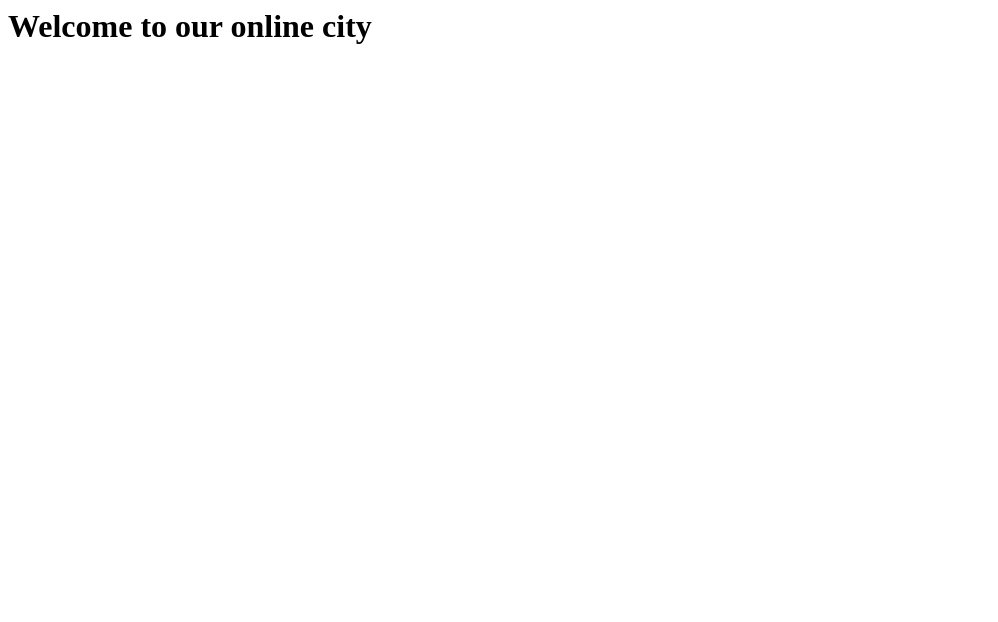
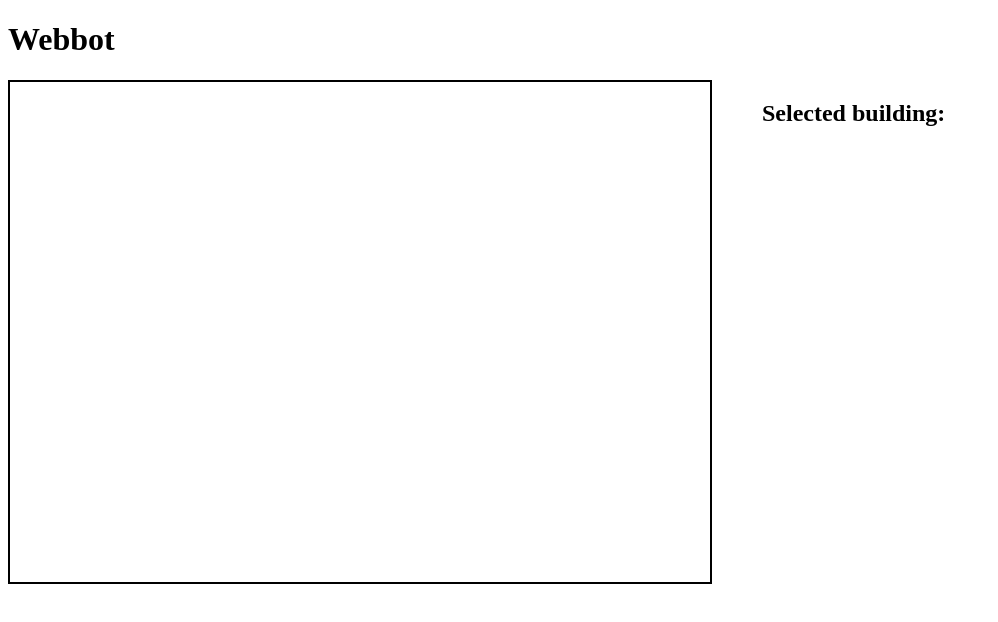
Before and after one commit to SomeRandomGitGuy/webby-game-thingo, a plain HTML site: page index.html in a window 1280 px wide. Shown: the whole page, without its empty margins (0-998 px from the left). Drawn offline with Linux system fonts and the light colour scheme.

Commit message:
div stuff so far

```diff
--- /dev/null
+++ b/index.css
@@ -0,0 +1,10 @@
+.seperator {
+    display: flex;
+}
+
+.map {
+    width: 700px;
+    height: 500px;
+    border: 2px solid black;
+    margin-right: 50px;
+}
--- a/index.html
+++ b/index.html
@@ -1,9 +1,21 @@
-<html>
-    <head>
-        <link rel="stylesheet" type="text/css" href="index.css" />
-    </head>
-    <body>
-        <h1>Welcome to our online city</h1>
-        <script src="index.js"></script>
-    </body>
+<!DOCTYPE html>
+<html lang="">
+  <head>
+    <link rel="stylesheet" type="text/css" href="index.css" />
+    <meta charset="utf-8">
+    <title></title>
+  </head>
+  <body>
+    <header></header>
+    <main>
+        <h1>Webbot</h1>
+        <div class="seperator">
+            <canvas class="map"></canvas>
+            <div class="side bar">
+                <h2>Selected building:</h2>
+            </div>
+        </div>
+    </main>
+    <footer></footer>
+  </body>
 </html>
```
